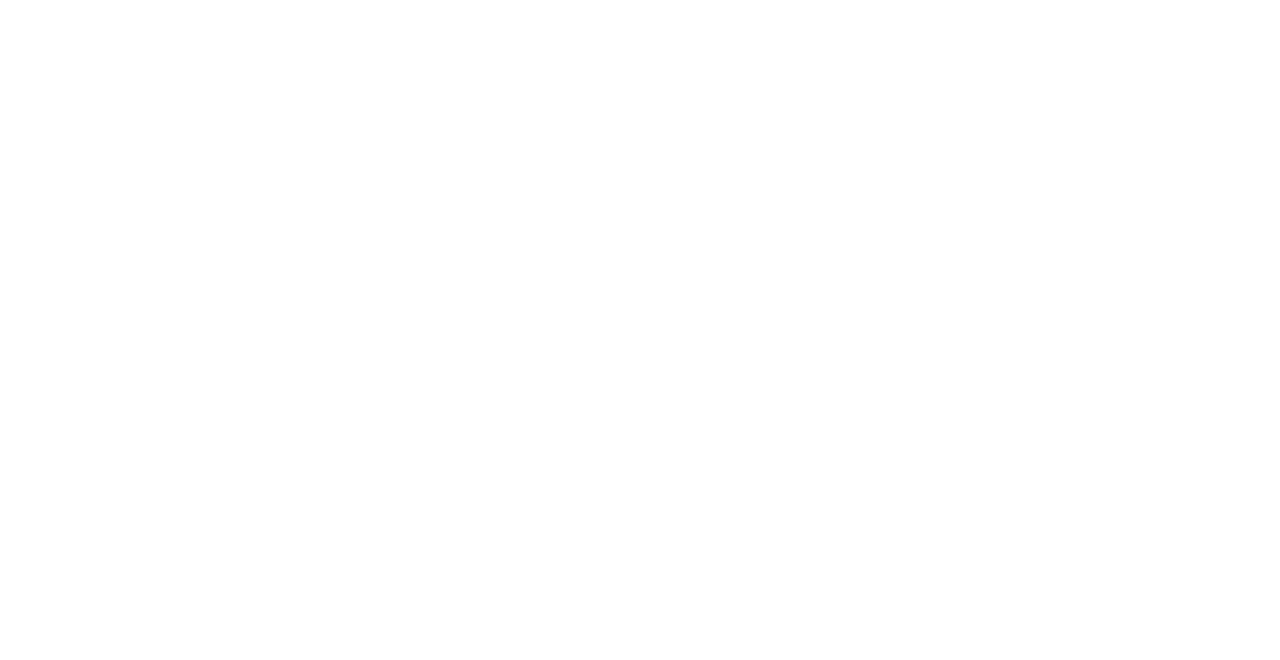
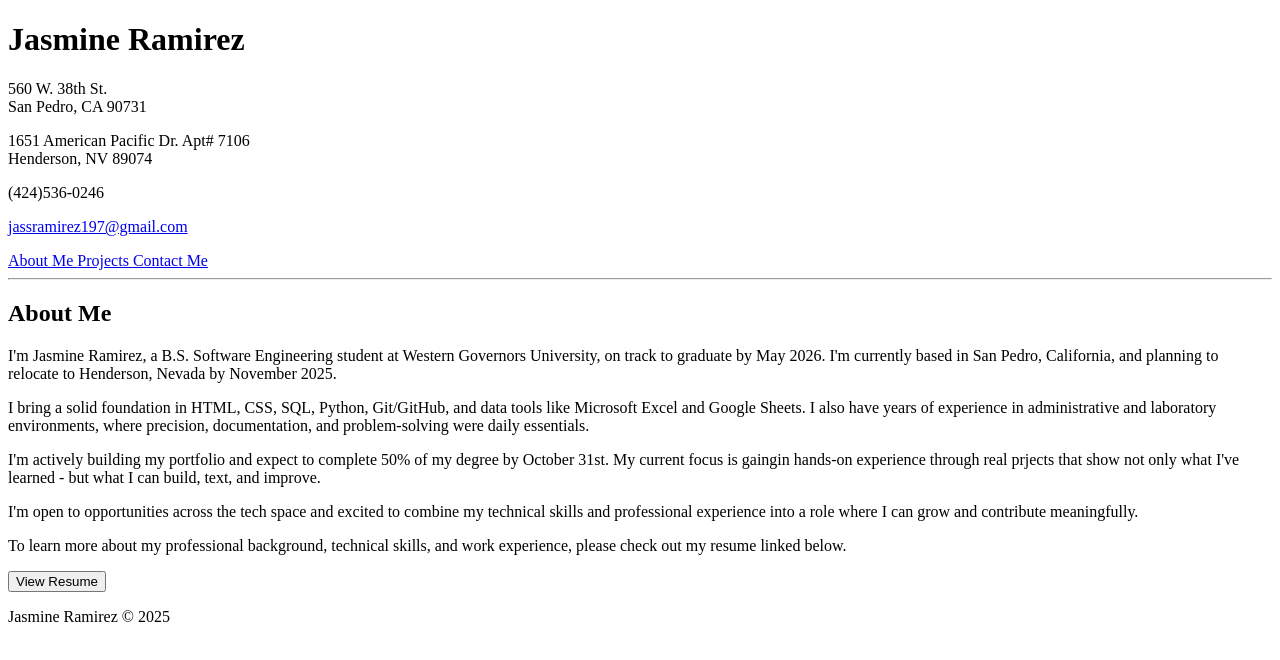
Before and after one commit to jassramirez197/jasmine-portfolio, a plain HTML site: page about.html in a window 1280 px wide. Drawn offline with Linux system fonts and the light colour scheme.

Commit message:
Add structure and content to about.html

```diff
--- a/about.html
+++ b/about.html
@@ -0,0 +1,42 @@
+<!DOCTYPE html>
+<html lang="en">
+    <head>
+        <meta charset="UTF-8">
+        <meta name="viewport" content="width=device-width, initial-scale=1.0">
+        <title>About Me - Jasmine Ramirez</title>
+        <link rel="stylesheet" href="style.css">
+    </head>
+    <body>
+        <header>
+            <h1>Jasmine Ramirez</h1>
+            <div class="contact-info">
+                <div id="addresses">
+                     <p>560 W. 38th St. <br>San Pedro, CA 90731</p>
+                     <p>1651 American Pacific Dr. Apt# 7106<br>Henderson, NV 89074</p>
+                </div>
+                <p>(424)536-0246 </p>
+                <p><a href=mailto:jassramirez197@gmail.com>jassramirez197@gmail.com</a></p>
+            </div>
+            <nav>
+                <a href="about.html">About Me </a>
+                <a href="projects.html">Projects </a>
+                <a href="contact.html">Contact Me </a>
+            </nav>
+        </header>
+        <hr>
+        <main>
+            <section>
+                <h2>About Me</h2>
+                <p>I'm Jasmine Ramirez, a B.S. Software Engineering student at Western Governors University, on track to graduate by May 2026. I'm currently based in San Pedro, California, and planning to relocate to Henderson, Nevada by November 2025.</p>
+                <p>I bring a solid foundation in HTML, CSS, SQL, Python, Git/GitHub, and data tools like Microsoft Excel and Google Sheets. I also have years of experience in administrative and laboratory environments, where precision, documentation, and problem-solving were daily essentials.</p>
+                <p>I'm actively building my portfolio and expect to complete 50% of my degree by October 31st. My current focus is gaingin hands-on experience through real prjects that show not only what I've learned - but what I can build, text, and improve.</p>
+                <p>I'm open to opportunities across the tech space and excited to combine my technical skills and professional experience into a role where I can grow and contribute meaningfully.</p>
+                <p>To learn more about my professional background, technical skills, and work experience, please check out my resume linked below. </p>
+                <button>View Resume</button>
+            </section>
+        </main>
+        <footer>
+            <p>Jasmine Ramirez &copy; 2025</p>
+        </footer>
+    </body>
+</html>
```
Also changed, not shown: index.html (+7 -3 lines).
